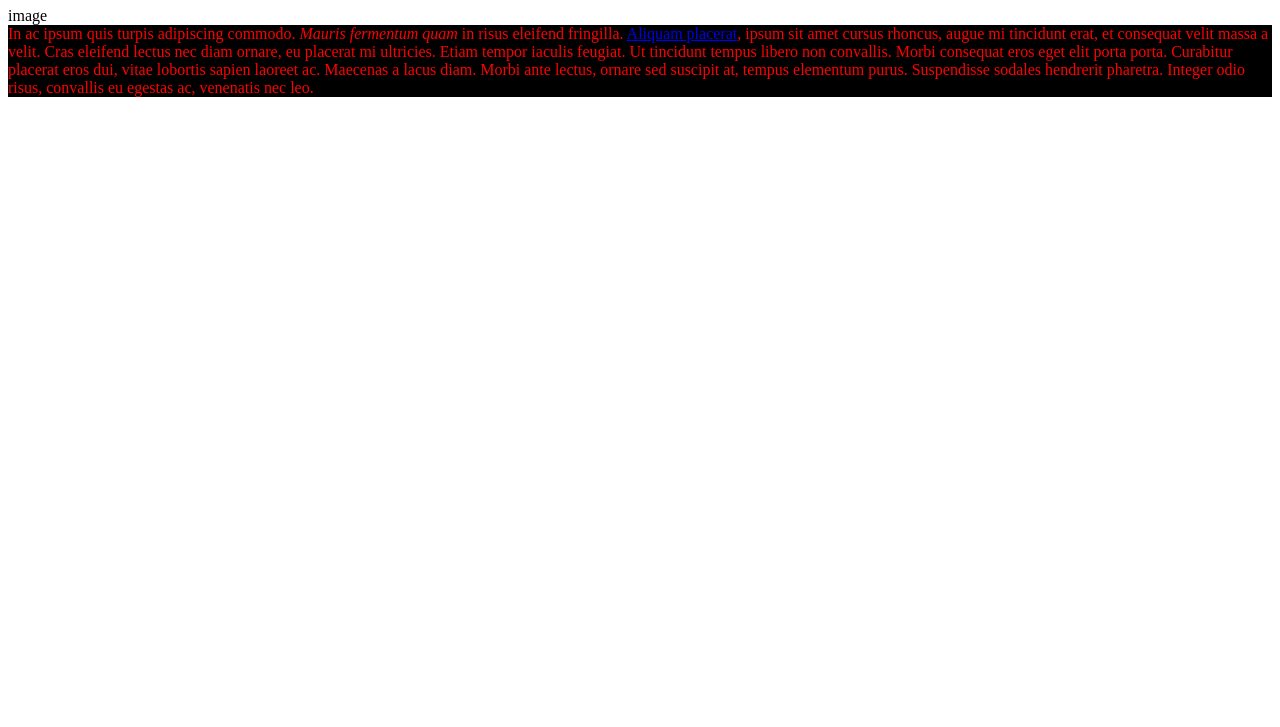
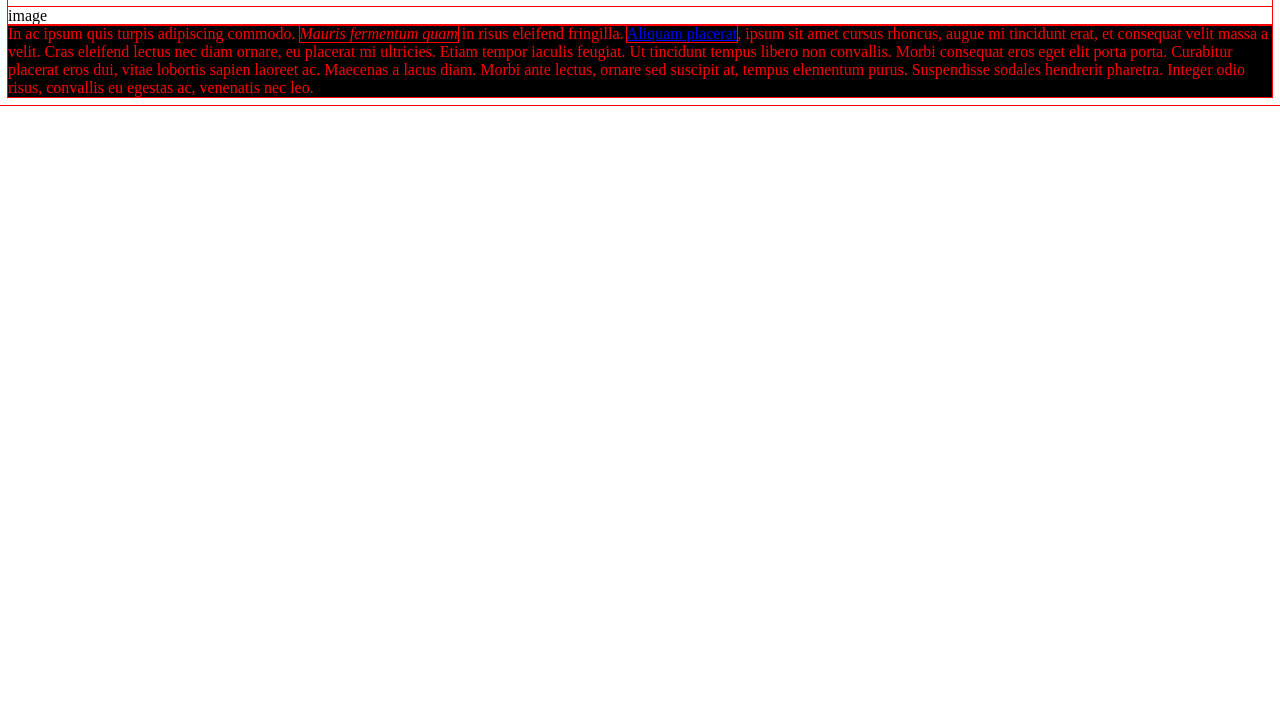
Before and after one commit to GTB23/Portfolio, a plain HTML site: page index.html in a window 1280 px wide. Shown: the part 73-800 px from the top of the page. Drawn offline with Linux system fonts and the light colour scheme.

Commit message:
update border size

```diff
--- a/style.css
+++ b/style.css
@@ -1,3 +1,17 @@
+* {
+	outline: 1px solid red !important;
+}
+
+*{
+	-webkit-box-sizing: border-box;
+	-moz-box-sizing: border-box;
+	-ms-box-sizing: border-box;
+	box-sizing: border-box;
+}
+.screenshot {
+	maxwidth:460px;
+}
+
 .description {
 	color:red; background-color: black;
 }
```
